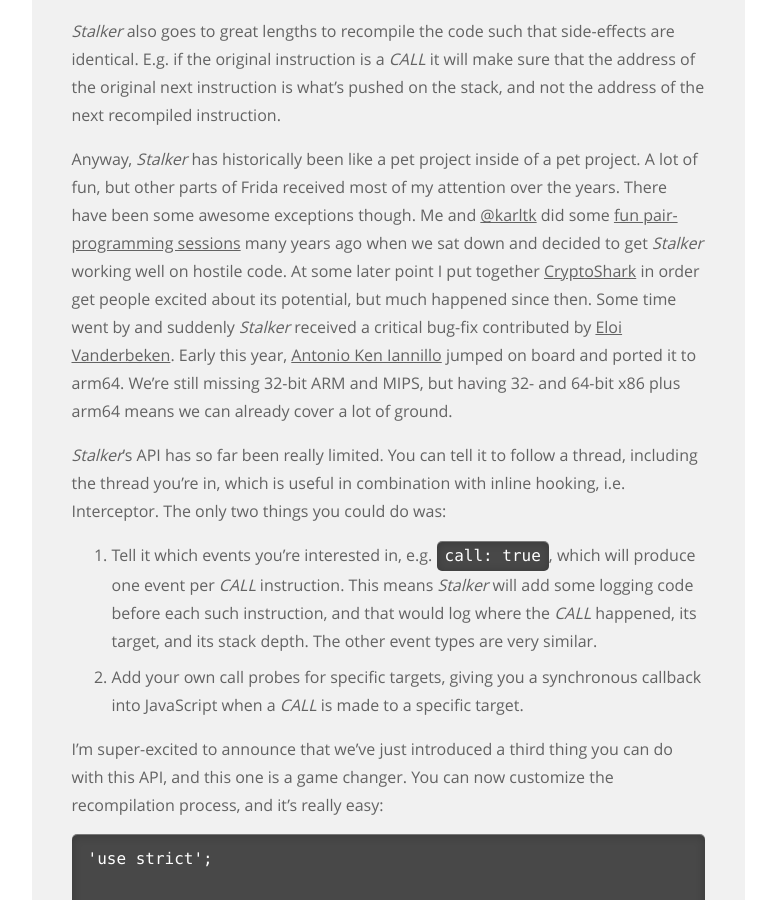
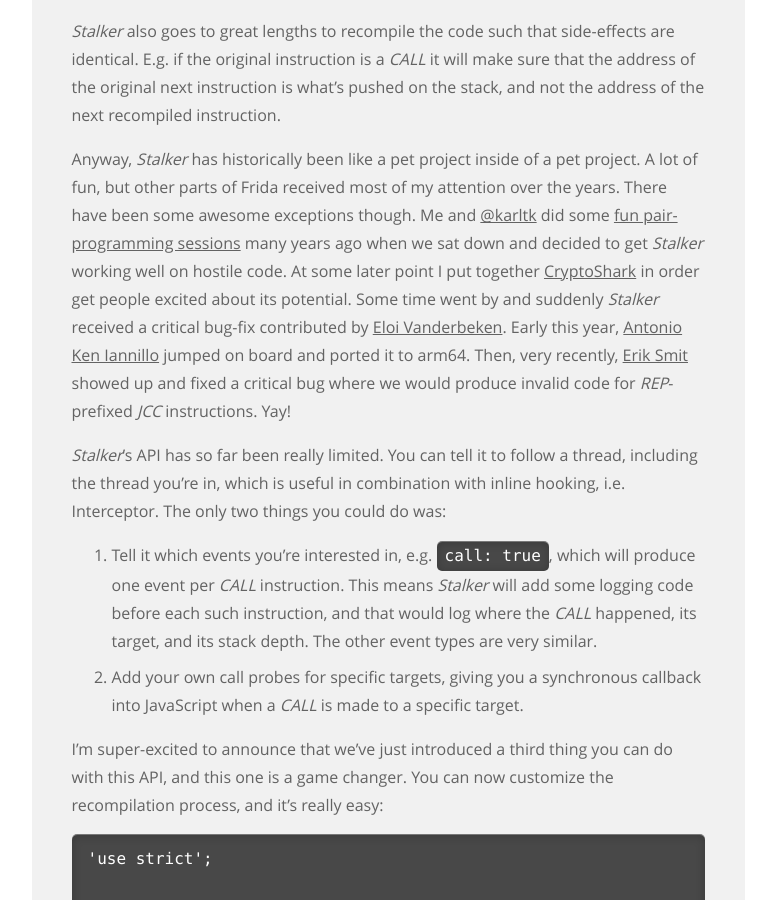
Before and after one commit to frida/frida-website, a Jekyll site: the page built from _posts/2017-08-25-frida-10-5-released.markdown, in a window 1280 px wide and 900 px high, scrolled down 1234 px. Shown: the whole window, without its empty margins (364-1140 px from the left). Built offline with Jekyll 4.4.1, drawn with Linux system fonts in a browser that asks for light colours.

Commit message:
Tweak the 10.5 release notes further

```diff
--- a/_posts/2017-08-25-frida-10-5-released.markdown
+++ b/_posts/2017-08-25-frida-10-5-released.markdown
@@ -57,11 +57,11 @@ over the years. There have been some awesome exceptions though. Me and
 [@karltk][] did some [fun pair-programming sessions][] many years ago when we
 sat down and decided to get *Stalker* working well on hostile code. At some
 later point I put together [CryptoShark][] in order get people excited about its
-potential, but much happened since then. Some time went by and suddenly
-*Stalker* received a critical bug-fix contributed by [Eloi Vanderbeken]. Early
-this year, [Antonio Ken Iannillo][] jumped on board and ported it to arm64.
-We're still missing 32-bit ARM and MIPS, but having 32- and 64-bit x86 plus
-arm64 means we can already cover a lot of ground.
+potential. Some time went by and suddenly *Stalker* received a critical bug-fix
+contributed by [Eloi Vanderbeken]. Early this year, [Antonio Ken Iannillo][]
+jumped on board and ported it to arm64. Then, very recently, [Erik Smit][]
+showed up and fixed a critical bug where we would produce invalid code for
+*REP*-prefixed *JCC* instructions. Yay!
 
 *Stalker*'s API has so far been really limited. You can tell it to follow a
 thread, including the thread you're in, which is useful in combination with
@@ -161,6 +161,7 @@ Enjoy!
 [CryptoShark]: https://www.youtube.com/watch?v=hzDsxtcRavY
 [Eloi Vanderbeken]: https://twitter.com/elvanderb
 [Antonio Ken Iannillo]: https://twitter.com/AKIannillo
+[Erik Smit]: https://github.com/erik-smit
 [Instruction]: /docs/javascript-api/#instruction
 [X86Writer]: /docs/javascript-api/#x86writer
 [Capstone]: http://www.capstone-engine.org/
```
